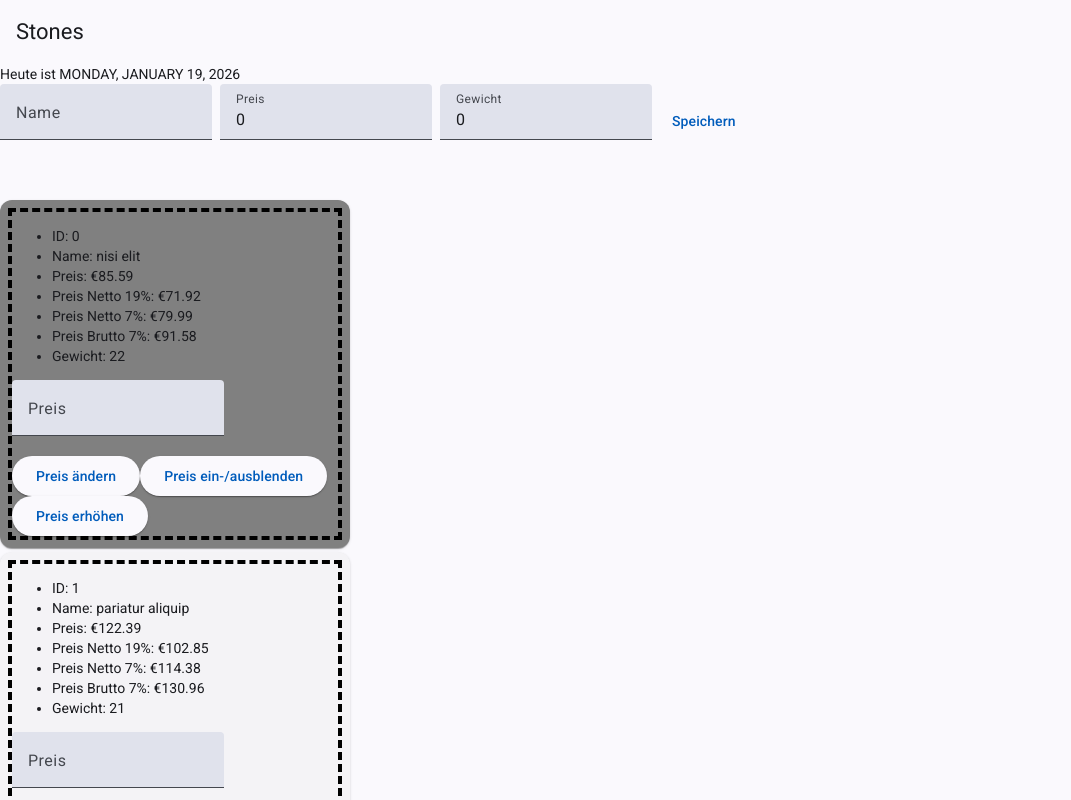
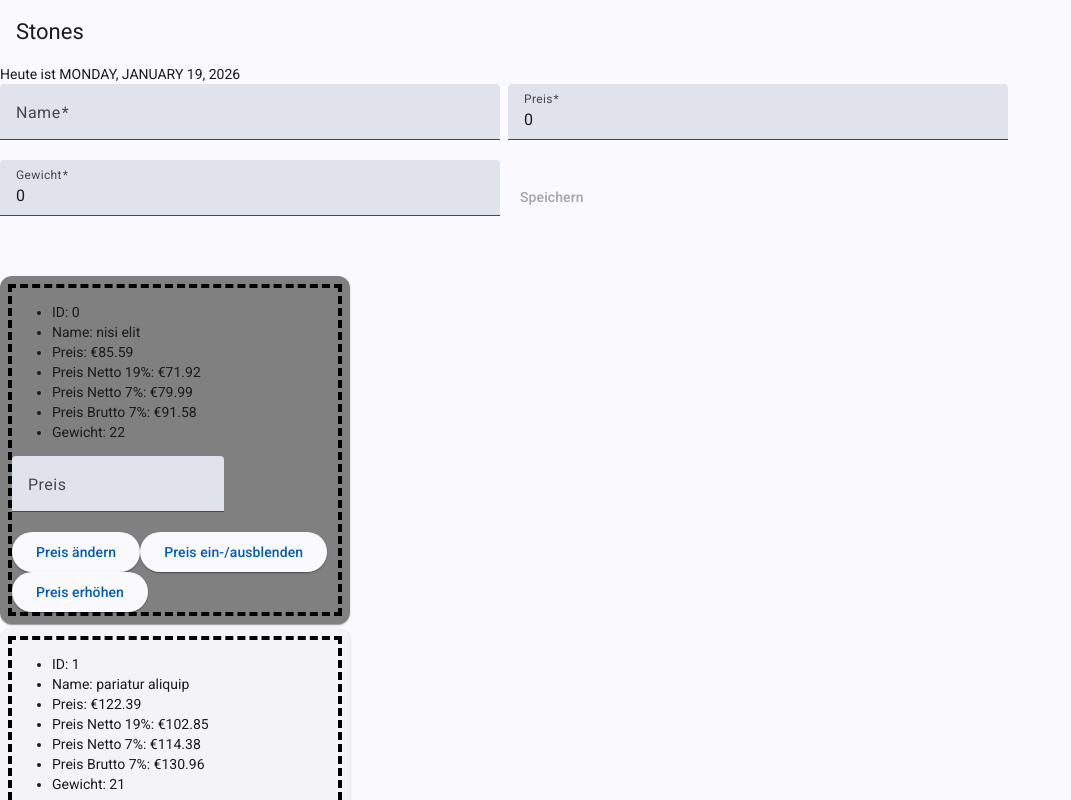
Before and after one commit to dboeckerSN/stones012026, an Angular app: page / in a window 1280 px wide. Shown: the top 800 px of the page, without its empty margins (0-1071 px from the left). Built offline with nearby package versions, Linux system fonts and the light colour scheme.

Commit message:
Aufgabe 6.2

```diff
--- a/src/app/product/product-form/product-form.css
+++ b/src/app/product/product-form/product-form.css
@@ -3,4 +3,5 @@ form {
 }
 mat-form-field {
   margin-right: 8px;
+  width: 500px;
 }
--- a/src/app/product/product-form/product-form.html
+++ b/src/app/product/product-form/product-form.html
@@ -2,14 +2,27 @@
   <mat-form-field>
     <mat-label>Name</mat-label>
     <input matInput formControlName="name" />
+    @if(productForm.controls.name.hasError('required')) {
+    <mat-error>Das ist ein Pflichtfeld!!!!!</mat-error>
+    } @if(productForm.controls.name.hasError('alphaNum')) {
+    <mat-error>Nur alphanummerische Werte erlaubt!!!!!</mat-error>
+    }
   </mat-form-field>
   <mat-form-field>
     <mat-label>Preis</mat-label>
     <input matInput type="number" formControlName="price" />
+    @if (productForm.controls.price.hasError('required')) {
+    <mat-error>Das ist ein Pflichtfeld!</mat-error>
+    } @if (productForm.controls.price.hasError('positiv')) {
+    <mat-error>Preis muss größer 0 sein!</mat-error>
+    }
   </mat-form-field>
   <mat-form-field>
     <mat-label>Gewicht</mat-label>
     <input matInput type="number" formControlName="weight" />
+    @if (productForm.controls.weight.hasError('required')){
+    <mat-error>Pflichtfeld!!!!</mat-error>
+    }
   </mat-form-field>
-  <button (click)="save()" matButton>Speichern</button>
+  <button [disabled]="productForm.invalid" (click)="save()" matButton>Speichern</button>
 </form>
--- a/src/app/product/product-form/product-form.ts
+++ b/src/app/product/product-form/product-form.ts
@@ -1,6 +1,7 @@
 import { Component, inject, output } from '@angular/core';
-import { FormBuilder, FormControl, FormGroup } from '@angular/forms';
+import { FormBuilder, FormControl, FormGroup, Validators } from '@angular/forms';
 import { Product } from '../product';
+import { CustomValidators } from '../../utils/validators/custom-validators';
 
 @Component({
   selector: 'stn-product-form',
@@ -12,23 +13,23 @@ export class ProductForm {
   saveProduct = output<Product>();
 
   productForm = new FormGroup({
-    name: new FormControl(''),
-    price: new FormControl(0),
-    weight: new FormControl(0),
+    name: new FormControl('', [Validators.required, CustomValidators.alphaNum]),
+    price: new FormControl(0, [Validators.required, CustomValidators.positiv]),
+    weight: new FormControl(0, [Validators.required, CustomValidators.positiv]),
   });
 
   /*
   private readonly fb = inject(FormBuilder);
   productForm = this.fb.group({
-    name: [''],
-    price: [0],
-    weight: [0],
+    name: ['', [Validators.required, CustomValidators.alphaNum]],
+    price: [0, [Validators.required, CustomValidators.positiv]],
+    weight: [0, [Validators.required]],
   });
   */
 
   save() {
     const formValue = this.productForm.value;
-    if (formValue.name && formValue.price && formValue.weight) {
+    if (this.productForm.valid && formValue.name && formValue.price && formValue.weight) {
       const newProd: Product = {
         id: -1,
         name: formValue.name,
--- /dev/null
+++ b/src/app/utils/validators/custom-validators.ts
@@ -0,0 +1,13 @@
+import { AbstractControl, ValidationErrors } from '@angular/forms';
+
+export class CustomValidators {
+  static alphaNum(ctrl: AbstractControl): ValidationErrors | null {
+    const pattern = /^[a-zA-Z0-9]+$/;
+    return pattern.test(ctrl.value) ? null : { alphaNum: true };
+  }
+
+  static positiv(ctrl: AbstractControl): ValidationErrors | null {
+    let value = Number(ctrl.value);
+    return value > 0 ? null : { positiv: true };
+  }
+}
```
